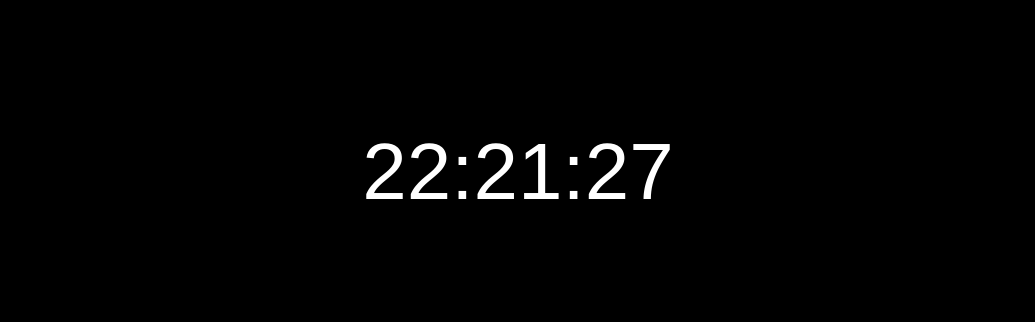
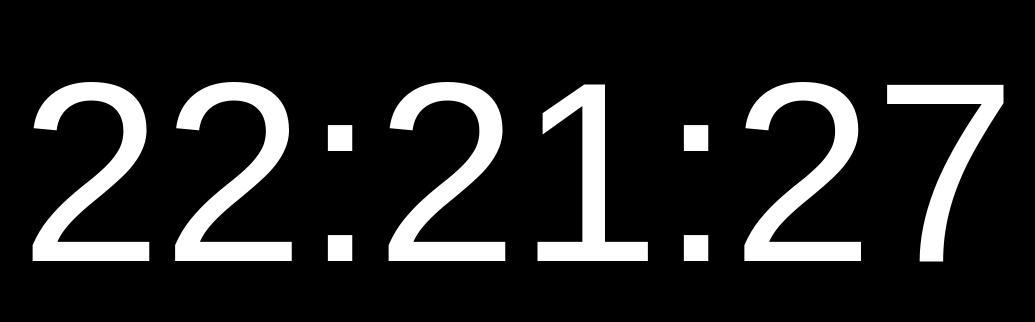
Before and after one commit to Mehdalon/clock_example_js, a plain HTML site: page index.html in a window 1280 px wide. Shown: the part 228-550 px from the top of the page, without its empty margins (122-1157 px from the left). Drawn offline with Linux system fonts and the light colour scheme.

Commit message:
Update styles.css

```diff
--- a/styles.css
+++ b/styles.css
@@ -7,8 +7,13 @@ body, html {
     background-color: #000;
     color: #fff;
     font-family: Arial, sans-serif;
+    overflow: hidden;
 }
 
 #clock {
-    font-size: 5em;
+    position: absolute;
+    top: 50%;
+    left: 50%;
+    font-size: 20vw;
+    transform: translate(-50%, -50%);
 }
```
